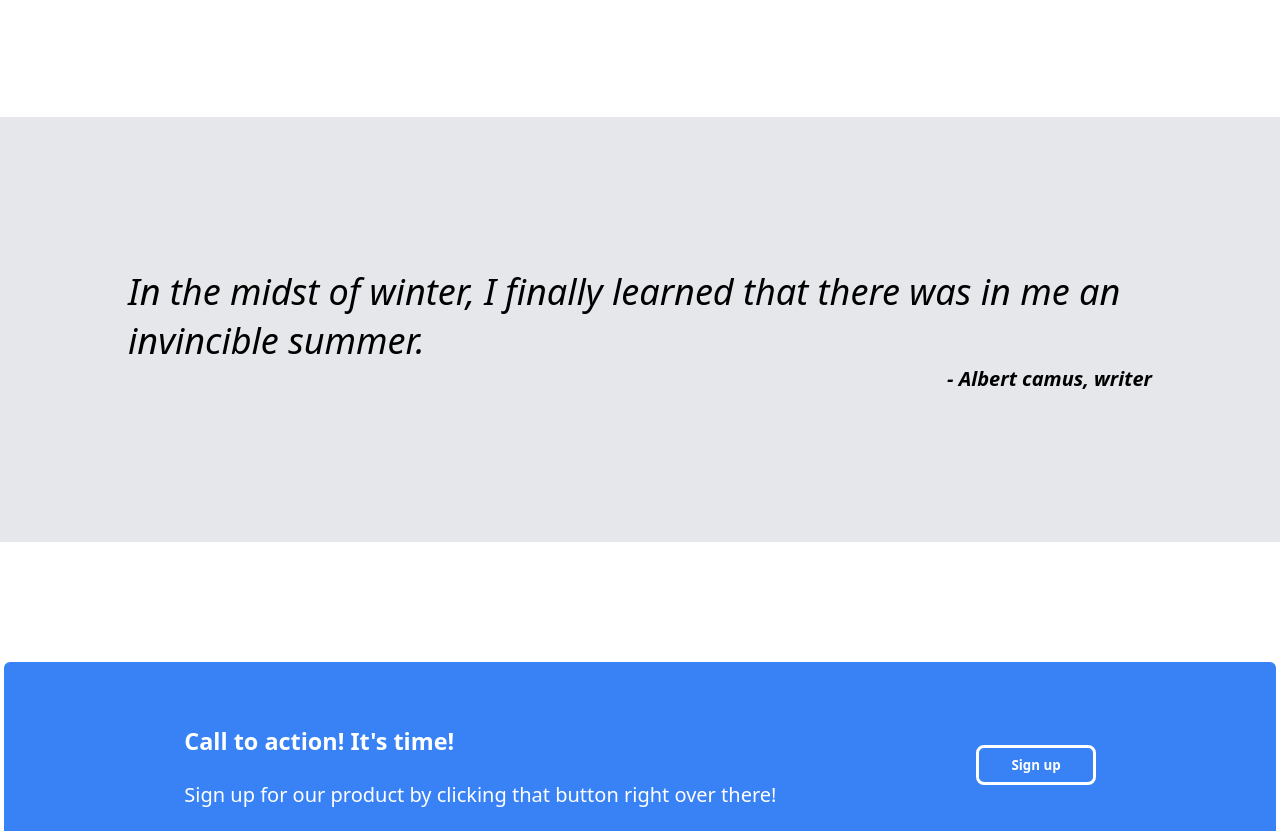
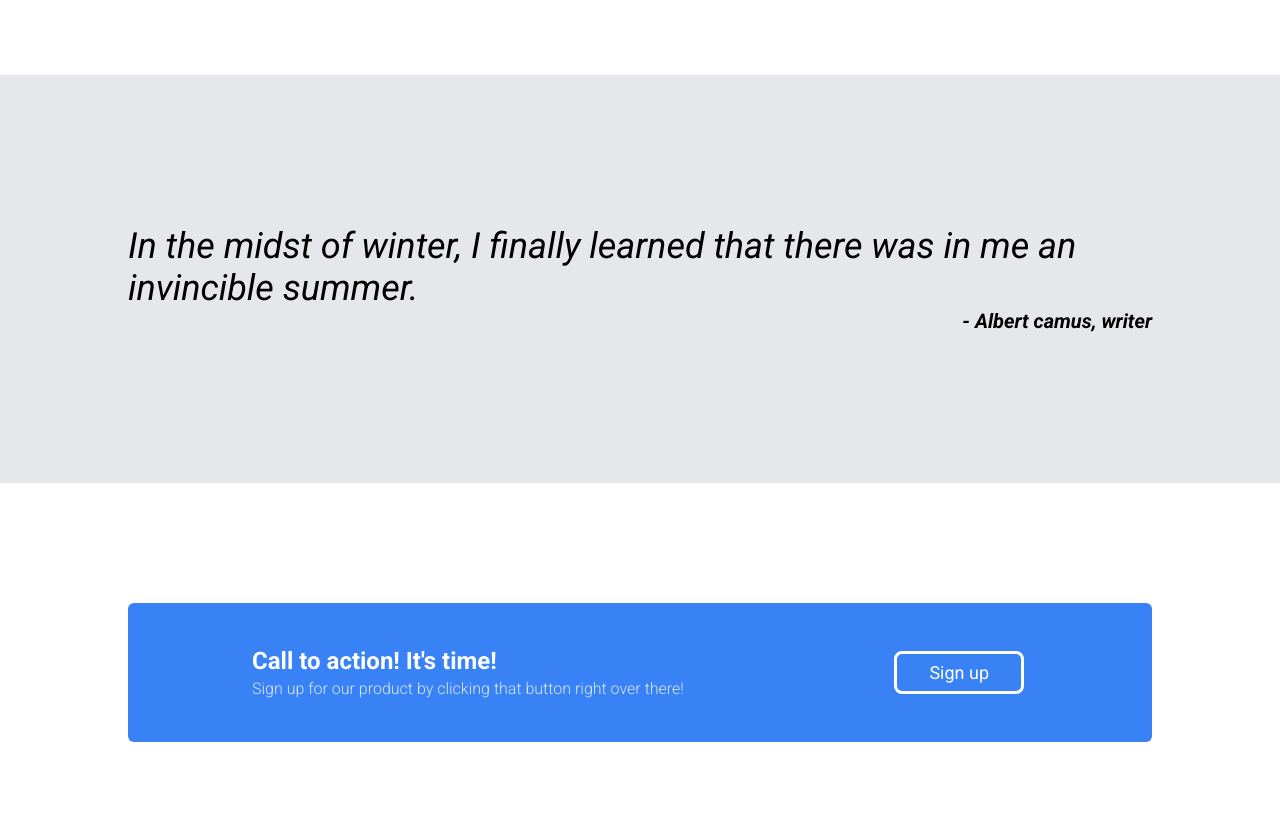
Before and after one commit to Rishabh102002/odin-landing-page, a plain HTML site: page index.html in a window 1280 px wide. Shown: the part 928-1759 px from the top of the page. Drawn offline with Linux system fonts and the light colour scheme.

Commit message:
made final changes, all done.

```diff
--- a/index.html
+++ b/index.html
@@ -4,6 +4,9 @@
     <meta charset="UTF-8">
     <meta name="viewport" content="width=device-width, initial-scale=1.0">
     <title>Document</title>
+    <link rel="preconnect" href="https://fonts.googleapis.com">
+    <link rel="preconnect" href="https://fonts.gstatic.com" crossorigin>
+    <link href="https://fonts.googleapis.com/css2?family=Roboto:ital,wght@0,100;0,300;0,400;0,500;0,700;0,900;1,100;1,300;1,400;1,500;1,700;1,900&display=swap" rel="stylesheet">
     <link rel="stylesheet" href="style.css">
 </head>
 <body>
@@ -69,7 +72,7 @@
     <div class="signup-sec">
         <div class="bar">
             <div class="signup-text">
-                <h3>Call to action! It's time!</h3>
+                <h2>Call to action! It's time!</h2>
                 <p>Sign up for our product by clicking that button right over there!</p>
             </div>
             <div class="btn">
--- a/style.css
+++ b/style.css
@@ -5,7 +5,7 @@ body{
 }
 
 *{
-    font-family: system-ui, -apple-system, BlinkMacSystemFont, 'Segoe UI', Roboto, Oxygen, Ubuntu, Cantarell, 'Open Sans', 'Helvetica Neue', sans-serif;
+    font-family: "Roboto", sans-serif, system-ui, -apple-system, BlinkMacSystemFont, 'Segoe UI', Roboto, Oxygen, Ubuntu, Cantarell, 'Open Sans', 'Helvetica Neue', sans-serif;
 }
 
 
@@ -160,26 +160,38 @@ ul{
 }
 .bar{
     display: flex;
-    flex-direction:;
     justify-content: space-between;
-    gap: 200px;
     background-color: #3882F6;
     margin: 120px 0px;
     border-radius: 6px;
-    padding: 40px 180px;
+    flex: 0 1 1024px;
 }
 .signup-text{
-    font-size: 20px;
+    font-size: 16px;
     color: white;
+    padding: 40px 0px;
+    padding-left: 120px;
+}
+.signup-text p, .signup-text h2{
+    margin: 4px;
+}
+.signup-text p{
+    color: white ;
+    opacity: 0.8;
+    font-weight: 300;
 }
 .btn{
     display: flex;
     align-items: center;
+    min-width: 120px;
+    padding: 40px 0px;
+    padding-right: 128px;
 }
 .signup-sec button{
     color: white;
-    font-weight: 700;
-    border: solid white;
+    font-size: 18px;
+    font-weight: 600px;
+    border: solid 3px white;
     background-color: #3882F6;
     padding: 8px 32px;
     border-radius: 8px;
```
